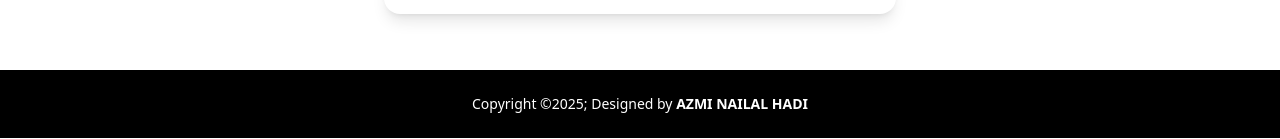
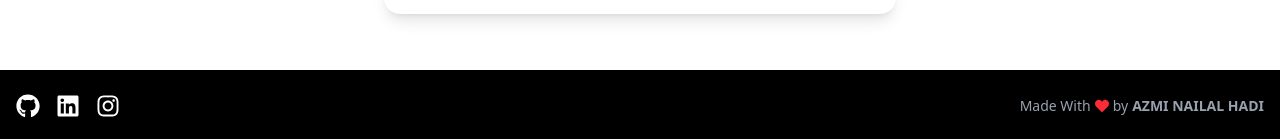
Before and after one commit to moccagod/portofolio, a React (Vite) app: page / in a window 1280 px wide. Shown: the part 3004-3143 px from the top of the page. Built offline with nearby package versions, Linux system fonts and the light colour scheme.

Commit message:
Perbarui Footer

```diff
--- a/src/components/atoms/Copyright.tsx
+++ b/src/components/atoms/Copyright.tsx
@@ -1,9 +1,12 @@
+import { FaHeart } from "react-icons/fa";
+
 const Copyright = () => {
-    return (
-      <p className="text-white text-sm">
-        Copyright ©2025; Designed by <span className="font-bold">AZMI NAILAL HADI</span>
-      </p>
-    );
-  };
+  return (
+    <p className="text-sm text-gray-400 flex items-center gap-1">
+      Made With <FaHeart className="text-red-500" /> by{" "}
+      <strong>AZMI NAILAL HADI</strong>
+    </p>
+  );
+};
 
-  export default Copyright;
+export default Copyright;
--- /dev/null
+++ b/src/components/atoms/IconLink.tsx
@@ -0,0 +1,21 @@
+import React from "react";
+
+interface IconLinkProps {
+  href: string;
+  children: React.ReactNode;
+}
+
+const IconLink: React.FC<IconLinkProps> = ({ href, children }) => {
+  return (
+    <a
+      href={href}
+      target="_blank"
+      rel="noopener noreferrer"
+      className="text-white hover:text-gray-400 transition"
+    >
+      {children}
+    </a>
+  );
+};
+
+export default IconLink;
--- a/src/components/molecules/SocialIcons.tsx
+++ /dev/null
@@ -1,32 +0,0 @@
-import {
-  FaFacebook,
-  FaInstagram,
-  FaTwitter,
-  FaGoogle,
-  FaYoutube,
-} from "react-icons/fa";
-import SocialIcon from "../atoms/SocialIcon";
-
-const SocialIcons = () => {
-  return (
-    <div className="flex space-x-4">
-      <SocialIcon>
-        <FaFacebook />
-      </SocialIcon>
-      <SocialIcon>
-        <FaInstagram />
-      </SocialIcon>
-      <SocialIcon>
-        <FaTwitter />
-      </SocialIcon>
-      <SocialIcon>
-        <FaGoogle />
-      </SocialIcon>
-      <SocialIcon>
-        <FaYoutube />
-      </SocialIcon>
-    </div>
-  );
-};
-
-export default SocialIcons;
--- /dev/null
+++ b/src/components/molecules/SocialMedia.tsx
@@ -0,0 +1,20 @@
+import { FaGithub, FaLinkedin, FaInstagram } from "react-icons/fa";
+import IconLink from "../atoms/IconLink";
+
+const SocialMedia = () => {
+  return (
+    <div className="flex gap-4">
+      <IconLink href="https://github.com/moccagod">
+        <FaGithub size={24} />
+      </IconLink>
+      <IconLink href="https://linkedin.com/in/azminailalhadi">
+        <FaLinkedin size={24} />
+      </IconLink>
+      <IconLink href="https://instagram.com/azminailalhadi">
+        <FaInstagram size={24} />
+      </IconLink>
+    </div>
+  );
+};
+
+export default SocialMedia;
--- a/src/components/organisms/Footer.tsx
+++ b/src/components/organisms/Footer.tsx
@@ -1,9 +1,11 @@
 import Copyright from "../atoms/Copyright";
+import SocialMedia from "../molecules/SocialMedia";
 
 const Footer = () => {
   return (
-    <footer className="bg-black text-white py-6 mt-4">
-      <div className="flex items-center justify-center">
+    <footer className="bg-black text-white py-6 md:px-4 mt-4">
+      <div className="flex flex-col md:flex-row items-center justify-between gap-5">
+        <SocialMedia />
         <Copyright />
       </div>
     </footer>
```
Also changed, not shown: 1 other file (tests, documents, lock files or other folders).
